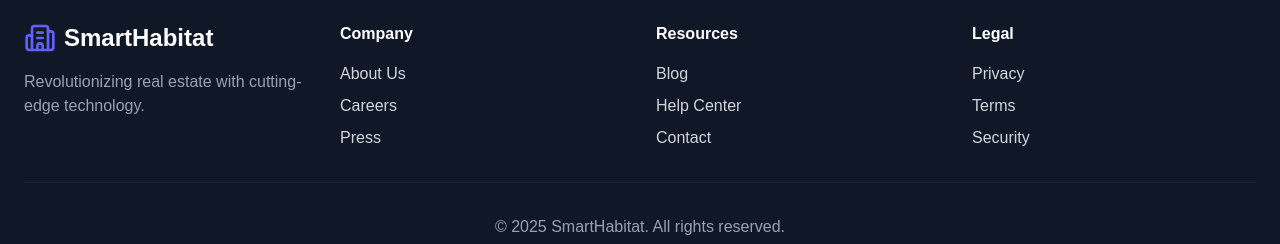
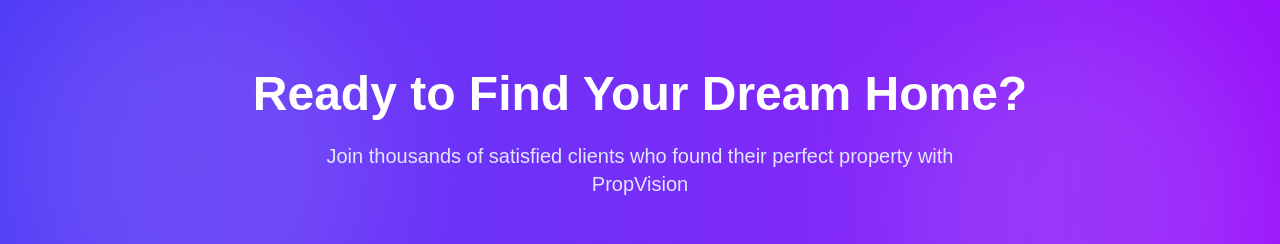
Before and after one commit to ebukaeze/smarthabitat, a Next.js app: page / in a window 1280 px wide. Shown: the part 2513-2757 px from the top of the page. Built offline with nearby package versions, Linux system fonts and the light colour scheme.

Commit message:
chore: added cta section

```diff
--- /dev/null
+++ b/app/components/layout/Cta.tsx
@@ -0,0 +1,25 @@
+import React from 'react'
+
+function Cta() {
+    return (
+        <section className="py-24 bg-gradient-to-r from-indigo-600 to-purple-600 relative overflow-hidden">
+            <div className="absolute inset-0 opacity-10">
+                <div className="absolute top-0 left-0 w-96 h-96 bg-white rounded-full blur-3xl"></div>
+                <div className="absolute bottom-0 right-0 w-96 h-96 bg-white rounded-full blur-3xl"></div>
+            </div>
+            <div className="container mx-auto px-6 text-center relative z-10">
+                <h2 className="text-4xl md:text-5xl font-bold text-white mb-6">
+                    Ready to Find Your Dream Home?
+                </h2>
+                <p className="text-xl text-indigo-100 mb-12 max-w-2xl mx-auto">
+                    Join thousands of satisfied clients who found their perfect property with PropVision
+                </p>
+                <button className="bg-white text-indigo-600 px-12 py-4 rounded-full text-lg font-semibold hover:bg-gray-100 transition-all hover:scale-105 shadow-2xl">
+                    Start Your Journey
+                </button>
+            </div>
+        </section>
+    )
+}
+
+export default Cta
```
